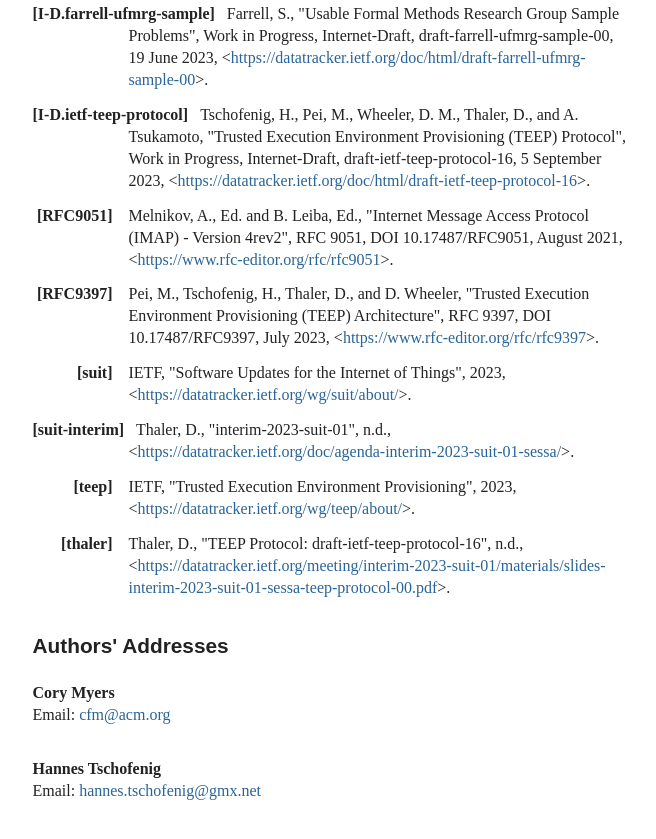
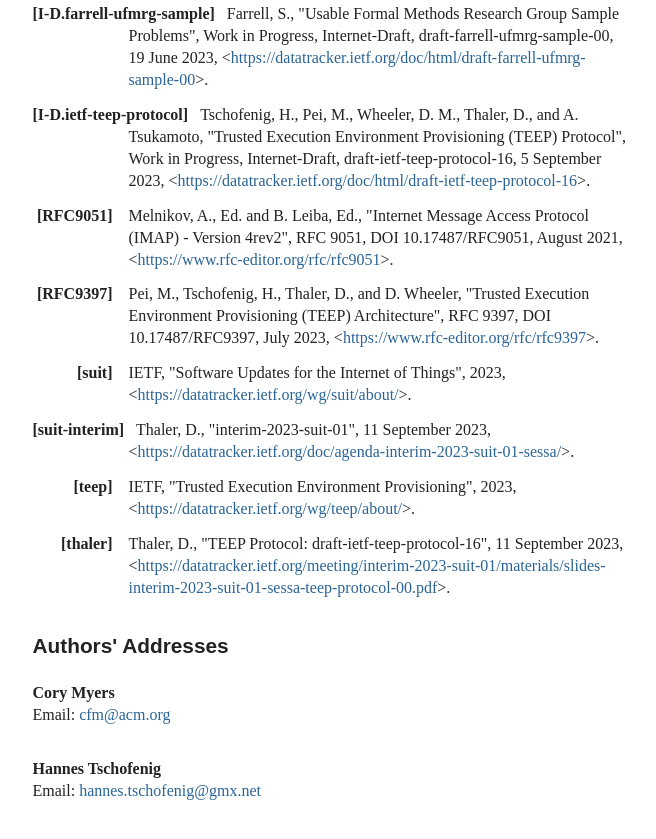
Before and after one commit to cfm/draft-mt-ufmrg-teep-sample, a plain HTML site: page draft-mt-ufmrg-teep-sample.html in a window 1280 px wide. Shown: the part 2902-3741 px from the top of the page, without its empty margins (92-748 px from the left). Drawn offline with Linux system fonts and the light colour scheme; a web font is replaced by a local one.

Commit message:
Script updating gh-pages from 458f5dd. [ci skip]

```diff
--- a/draft-mt-ufmrg-teep-sample.html
+++ b/draft-mt-ufmrg-teep-sample.html
@@ -1350,7 +1350,7 @@ for the TEEP protocol.<a href="#section-4-1" class="pilcrow">¶</a></p>
 <dd class="break"></dd>
 <dt id="suit-interim">[suit-interim]</dt>
         <dd>
-<span class="refAuthor">Thaler, D.</span>, <span class="refTitle">"interim-2023-suit-01"</span>, <span>n.d.</span>, <span>&lt;<a href="https://datatracker.ietf.org/doc/agenda-interim-2023-suit-01-sessa/">https://datatracker.ietf.org/doc/agenda-interim-2023-suit-01-sessa/</a>&gt;</span>. </dd>
+<span class="refAuthor">Thaler, D.</span>, <span class="refTitle">"interim-2023-suit-01"</span>, <time datetime="2023-09-11" class="refDate">11 September 2023</time>, <span>&lt;<a href="https://datatracker.ietf.org/doc/agenda-interim-2023-suit-01-sessa/">https://datatracker.ietf.org/doc/agenda-interim-2023-suit-01-sessa/</a>&gt;</span>. </dd>
 <dd class="break"></dd>
 <dt id="teep">[teep]</dt>
         <dd>
@@ -1358,7 +1358,7 @@ for the TEEP protocol.<a href="#section-4-1" class="pilcrow">¶</a></p>
 <dd class="break"></dd>
 <dt id="thaler">[thaler]</dt>
       <dd>
-<span class="refAuthor">Thaler, D.</span>, <span class="refTitle">"TEEP Protocol: draft-ietf-teep-protocol-16"</span>, <span>n.d.</span>, <span>&lt;<a href="https://datatracker.ietf.org/meeting/interim-2023-suit-01/materials/slides-interim-2023-suit-01-sessa-teep-protocol-00.pdf">https://datatracker.ietf.org/meeting/interim-2023-suit-01/materials/slides-interim-2023-suit-01-sessa-teep-protocol-00.pdf</a>&gt;</span>. </dd>
+<span class="refAuthor">Thaler, D.</span>, <span class="refTitle">"TEEP Protocol: draft-ietf-teep-protocol-16"</span>, <time datetime="2023-09-11" class="refDate">11 September 2023</time>, <span>&lt;<a href="https://datatracker.ietf.org/meeting/interim-2023-suit-01/materials/slides-interim-2023-suit-01-sessa-teep-protocol-00.pdf">https://datatracker.ietf.org/meeting/interim-2023-suit-01/materials/slides-interim-2023-suit-01-sessa-teep-protocol-00.pdf</a>&gt;</span>. </dd>
 <dd class="break"></dd>
 </dl>
 </section>
```
Also changed, not shown: draft-mt-ufmrg-teep-sample.txt.
